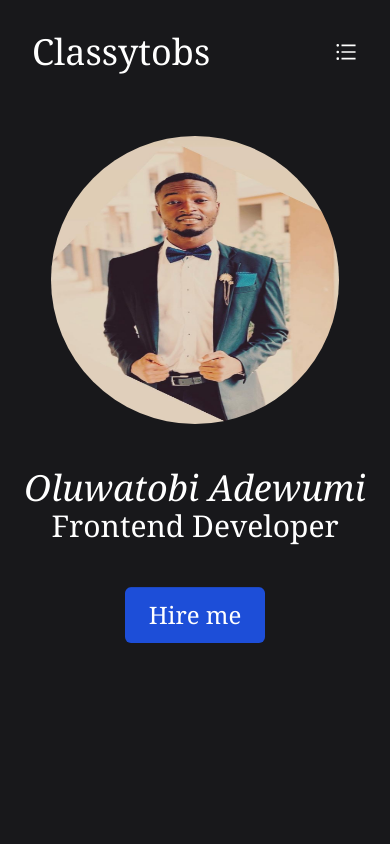
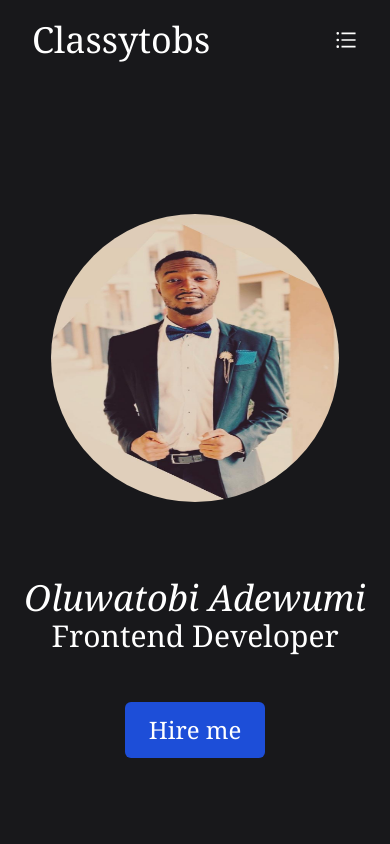
Before and after one commit to Classytobs/portfolio-11, a React (Create React App) app: page / in a window 390 px wide. Shown: the top 844 px of the page. Built offline with nearby package versions, Linux system fonts and the light colour scheme.

Commit message:
adjusting the design and responsiveness of different components

```diff
--- a/src/Components/About/About.jsx
+++ b/src/Components/About/About.jsx
@@ -16,7 +16,7 @@ export default function About() {
   return (
     <div id='about' className='flex flex-col bg-zinc-900 min-h-screen px-12 md:px-72 py-5 max-w-full justify-between gap-y-8 content-center items-center font-serif text-white'>
 
-        <div className='flex flex-row cursor-pointer justify-center content-center items-center  bg-blue-700 hover:bg-blue-500 shadow-md h-fit px-5  py-3 rounded-lg text-3xl text-center'>
+        <div className='flex flex-row mt-24 cursor-pointer justify-start content-center items-center  bg-blue-700 hover:bg-blue-500 shadow-md h-fit px-5  py-3 rounded-lg text-3xl text-center'>
             <div className='mr-5'>
               <h1>About me</h1>
             </div>
--- a/src/Components/Contact/Contact.jsx
+++ b/src/Components/Contact/Contact.jsx
@@ -7,7 +7,7 @@ export default function Contact() {
   return (
     <div id='contact' className='flex flex-col bg-zinc-900 gap-y-8 min-h-screen px-12 md:px-72 py-16 max-w-full justify-between content-center items-center font-serif text-white'>
 
-        <div className='flex flex-row cursor-pointer justify-center content-center items-center  bg-blue-700 hover:bg-blue-500 shadow-md h-fit px-5 py-3 rounded-lg text-3xl text-center'>
+        <div className='flex flex-row mt-24 cursor-pointer justify-center content-center items-center  bg-blue-700 hover:bg-blue-500 shadow-md h-fit px-5 py-3 rounded-lg text-3xl text-center'>
             <div>
                 <h1 className='mr-5'>Get in Touch</h1>
             </div>
--- a/src/Components/Dropdown/Dropdown.jsx
+++ b/src/Components/Dropdown/Dropdown.jsx
@@ -2,7 +2,7 @@ import React from 'react'
 
 export default function Dropdown({isOpen, toggle}) {
   return (
-    <div className= {isOpen?'flex flex-col text-center items-center bg-black h-screen text-white font-serif text-2xl gap-y-8 pt-6' : 'hidden'}
+    <div className= {isOpen?'flex flex-col mt-20 text-center items-center bg-black h-screen text-white font-serif text-2xl gap-y-8 pt-6' : 'hidden'}
     onClick={toggle}>
         <a href="#home">Home</a>
         <a href="#about">About</a>
--- a/src/Components/Home/Home.jsx
+++ b/src/Components/Home/Home.jsx
@@ -7,26 +7,26 @@ export default function Home() {
   const {theme, changeTheme}=useContext(ThemeContext);
 
   return (
-    <div id='home' className={theme? 'flex flex-col text-white bg-zinc-900 gap-y-6 justify-start content-center py-8 min-h-screen max-w-full items-center': 'flex flex-col text-black gap-y-6 justify-start content-center py-8 min-h-screen max-w-full items-center'}>
+    <div id='home' className={theme? 'flex flex-col text-white bg-zinc-900 gap-y-6 justify-center content-center pt-8 min-h-screen max-w-full items-center': 'flex flex-col text-black gap-y-6 justify-start content-center py-8 min-h-screen max-w-full items-center'}>
       {/* <div className='p-2 cursor-pointer' onClick={changeTheme} >
           <svg className="w-6 h-6" fill="none" stroke="currentColor" viewBox="0 0 24 24" xmlns="http://www.w3.org/2000/svg">
           <path strokeLinecap="round" strokeLinejoin="round" strokeWidth={2} d="M20.354 15.354A9 9 0 018.646 3.646 9.003 9.003 0 0012 21a9.003 9.003 0 008.354-5.646z" /></svg>
       </div> */}
-      <div className='flex flex-col justify-between content-center items-center gap-y-3'>
+      <div className='flex flex-col justify-between mt-24 content-center items-center gap-y-5'>
             <div className='flex justify-center mb-8  items-center cursor-pointer animate-fade-in-down
             md:transition md:ease-in-out md:delay-150 md:hover:-translate-y-1 md:hover:scale-110 w-72 h-72 duration-300 md:h-80 md:w-80 rounded-full mb-3'>
               <img src={img0} alt='me'className='h-full w-full rounded-full'/>
             </div>
 
-          <div className=' flex flex-col px-4  justify-between content-center items-center text-3xl font-serif text-center'>
+          <div className=' flex flex-col px-4 mt-6 justify-between content-center items-center text-3xl font-serif text-center'>
             <div className='mb-6 font-medium'>
               <h1 className='text-4xl italic hover:not-italic font-serif'>Oluwatobi Adewumi</h1>
               <h5>Frontend Developer</h5>
             </div>
 
             <div className='border-solid mt-6 py-3 px-6 max-w-fit rounded-md text-2xl
-            animate-bounce  bg-blue-700 hover:bg-blue-500 cursor-pointer'>
-                <h3>Hire me</h3>
+              bg-blue-700 hover:bg-blue-500 cursor-pointer'>
+                <a href='#contact' >Hire me</a>
             </div>
 
         </div>
--- a/src/Components/Navbar/Navbar.jsx
+++ b/src/Components/Navbar/Navbar.jsx
@@ -5,7 +5,7 @@ export default function Navbar({toggle}) {
 
   return (
     <div className='relative'>
-    <div className='flex flex-row justify-between items-center content-center p-8 md:px-32 bg-zinc-900 text-white text-2xl font-serif'>
+    <div className='flex flex-row fixed w-full justify-between items-center content-center px-8 py-5 md:px-32 bg-zinc-900 text-white text-2xl font-serif'>
       <div className='text-4xl cursor-pointer' >
       <a href="#home">Classytobs</a>
       </div>
@@ -17,7 +17,7 @@ export default function Navbar({toggle}) {
         <a href="#contact">Contact</a>
       </div>
 
-      <div className='md:hidden' onClick={toggle}>
+      <div className='md:hidden cursor-pointer' onClick={toggle}>
         <AiOutlineBars/>
       </div>
 
--- a/src/Components/Projects/Projects.jsx
+++ b/src/Components/Projects/Projects.jsx
@@ -32,7 +32,7 @@ export default function Projects() {
 
   return (
     <div id='pr' className='flex flex-col  text-white bg-zinc-900 min-h-screen px-10 md:px-72 px-py-10 max-w-full justify-between md:justify-evenly gap-y-8 content-center items-center font-serif'>
-            <div  className=' flex flex-row cursor-pointer justify-center content-center items-center  bg-blue-700 hover:bg-blue-500 shadow-md h-fit px-5 py-3 rounded-lg text-3xl text-center'>
+            <div  className=' flex flex-row mt-24 cursor-pointer justify-center content-center items-center  bg-blue-700 hover:bg-blue-500 shadow-md h-fit px-5 py-3 rounded-lg text-3xl text-center'>
               <div className='mr-5'>
                   <h5>Recent Work</h5>
               </div>
```
